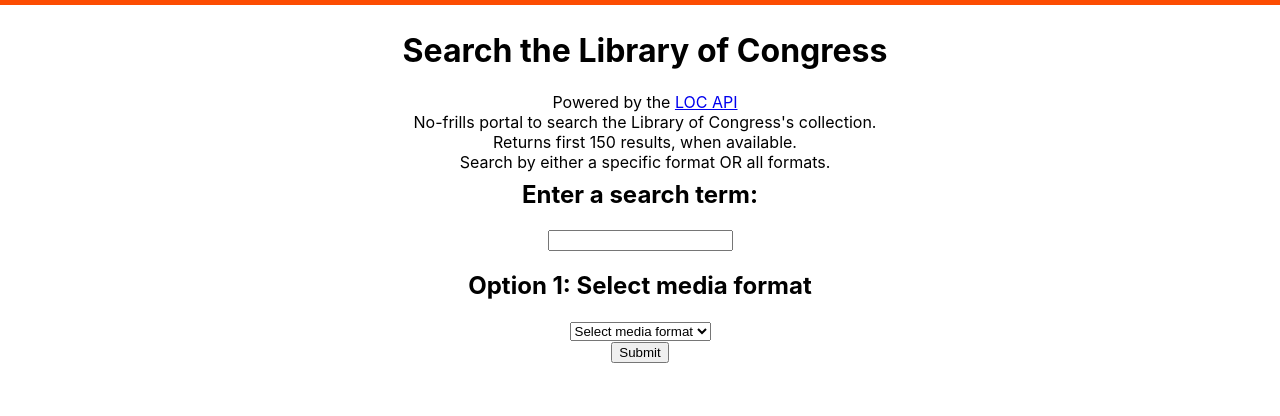
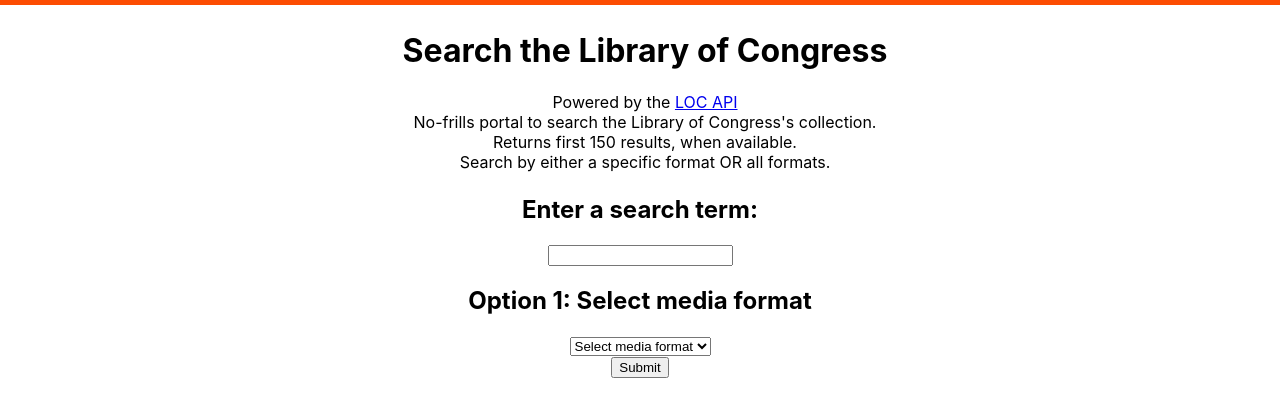
Before and after one commit to irene-rojas/loc, a React (Create React App) app: page / in a window 1280 px wide. Shown: the top 416 px of the page. Built offline with nearby package versions, Linux system fonts and the light colour scheme.

Commit message:
title to textbox

```diff
--- a/src/App.css
+++ b/src/App.css
@@ -27,8 +27,8 @@
         text-align: center;
         height: 100vh;
         display: grid;
-        grid-template-rows: 150px 1fr;
-        /* 150px = header */
+        grid-template-rows: 175px 1fr;
+        /* 175px = header */
         /* 1fr = search form div */
         grid-template-columns: 1fr;
     }
@@ -48,9 +48,7 @@
         /* in App */
         grid-row: 2/3;
         grid-column: 1/-1;
-        padding-top: 50px;
-        scroll-snap-align: center;
-        padding-top: 10px;
+        /* padding-top: 10px; */
     }
 }
 /* end desktop */
--- a/src/App.js
+++ b/src/App.js
@@ -33,7 +33,6 @@
 
         <div className="searchFormDiv">
             <form
-                title="Enter a search term"
                 className="searchForm"
                 onSubmit={event => {
                     event.preventDefault();
@@ -42,7 +41,8 @@
 
                 <h2>Enter a search term:</h2>
                 <input
-                    title="Select media format"
+                    className="searchTerm"
+                    title="Enter a search term"
                     value={query}
                     onChange={event => {
                         event.preventDefault();
```
